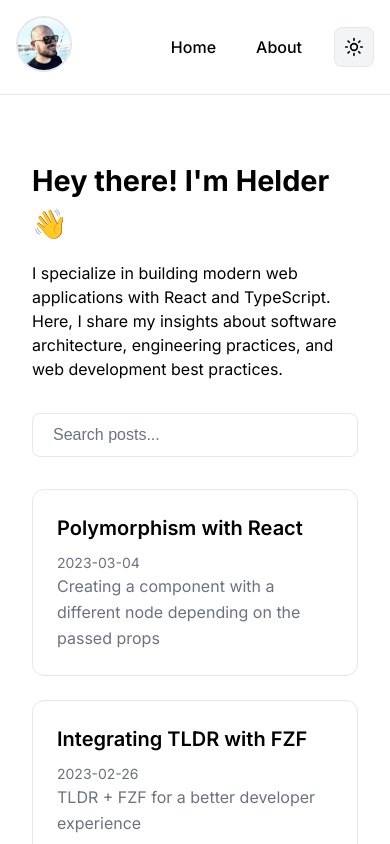
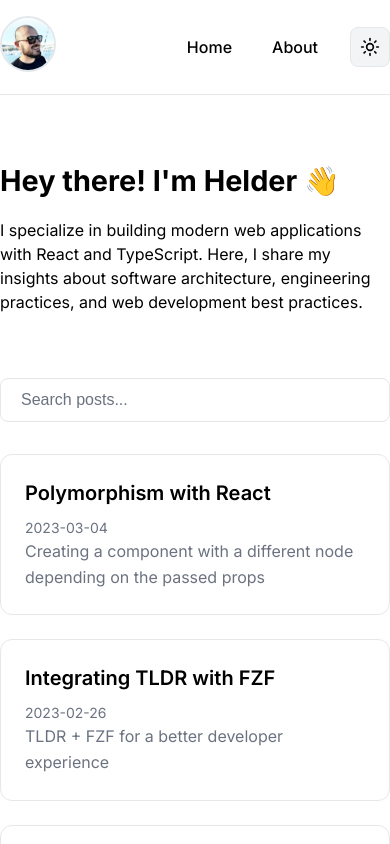
Before and after one commit to helderberto/helderberto.com, a Next.js app: page / in a window 390 px wide. Shown: the top 844 px of the page. Built offline with nearby package versions, Linux system fonts and the light colour scheme.

Commit message:
Refactor responsive font size in intro and about page

```diff
--- a/src/app/about/page.module.css
+++ b/src/app/about/page.module.css
@@ -9,7 +9,6 @@
   width: 100%;
   max-width: var(--max-width);
   margin: 0 auto;
-  padding: 0 1rem;
 }
 
 /* Markdown content styles */
--- a/src/app/layout.module.css
+++ b/src/app/layout.module.css
@@ -1,5 +1,5 @@
 .main {
-  max-width: 1100px;
+  max-width: var(--max-width);
   margin: 0 auto;
-  padding: 2rem 1rem;
+  padding: 2rem 0;
 }
--- a/src/app/page.tsx
+++ b/src/app/page.tsx
@@ -21,7 +21,6 @@ export default async function Home() {
 
   return (
     <main className={styles.container}>
-      <div className={styles.content}>
       <section className={styles.intro}>
         <h1>Hey there! I'm Helder 👋</h1>
         <p>
@@ -34,7 +33,6 @@ export default async function Home() {
       <section className={styles.posts} aria-label="Blog Posts">
         <SearchPosts initialPosts={posts} />
       </section>
-      </div>
     </main>
   );
 }
--- a/src/components/Header.module.css
+++ b/src/components/Header.module.css
@@ -5,7 +5,6 @@
   top: 0;
   z-index: 100;
   backdrop-filter: blur(0.625rem);
-  padding: 0 1rem;
 }
 
 .container {
--- a/src/components/SearchPosts.tsx
+++ b/src/components/SearchPosts.tsx
@@ -1,6 +1,6 @@
 "use client";
 
-import { Post } from "@/lib/types";
+import { Post } from "@/lib/posts";
 import { useState } from "react";
 import { EmptyState } from "./EmptyState";
 import PostCard from "./PostCard";
```
Lines whose indentation alone changed are shown as unchanged.
